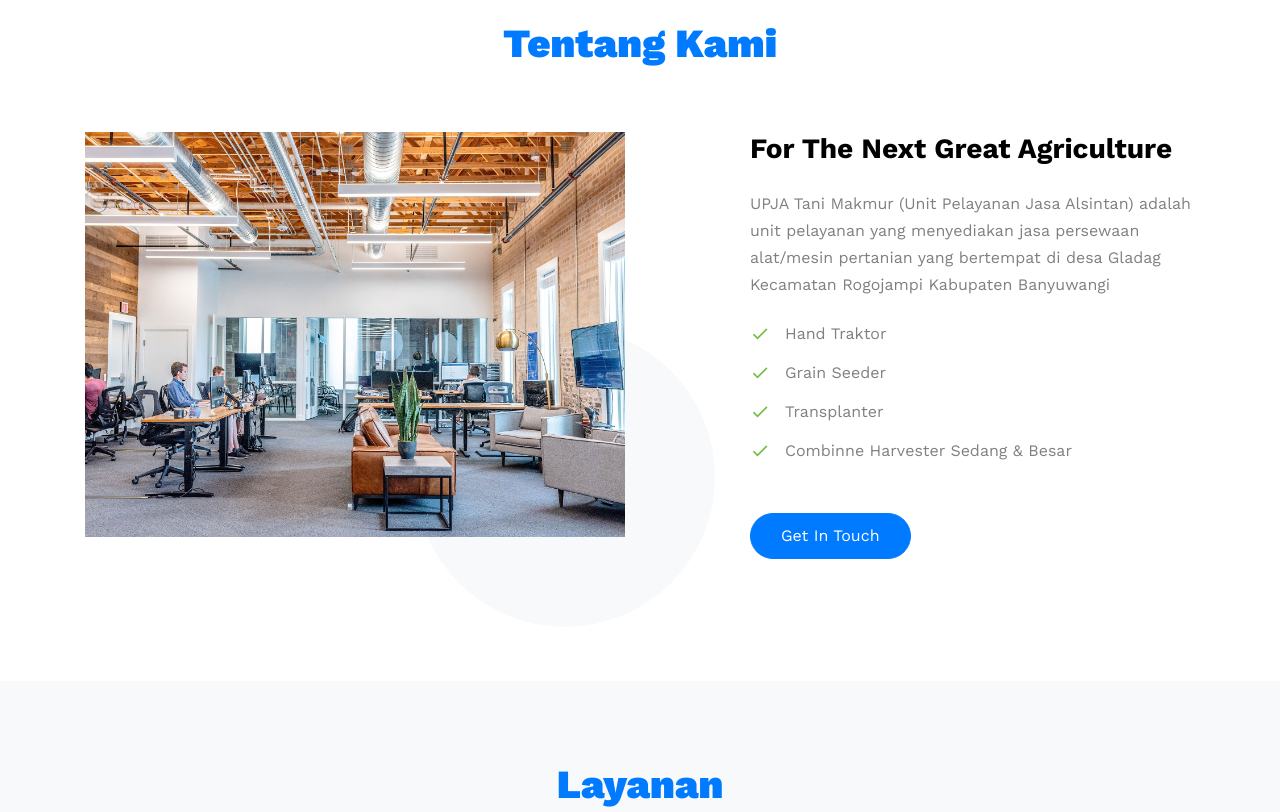
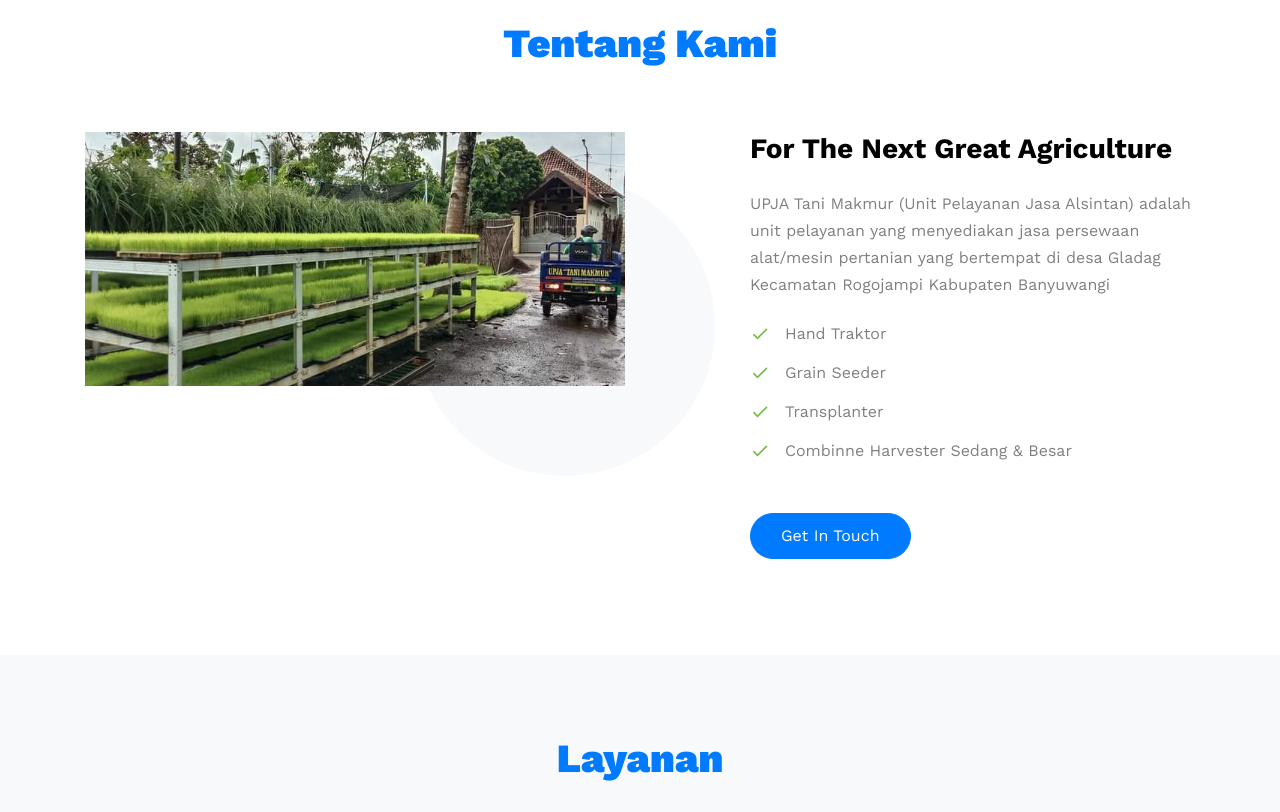
Before and after one commit to semangatbaru/sianidepan, a plain HTML site: page index.html in a window 1280 px wide. Shown: the part 860-1672 px from the top of the page. Drawn offline with nearby package versions, Linux system fonts and the light colour scheme; files whose address does not match are found by name.

Commit message:
Update index.html

```diff
--- a/index.html
+++ b/index.html
@@ -133,7 +133,7 @@
         <div class="row">
           <div class="col-lg-6 mb-5" data-aos="fade-up" data-aos-delay="">
             <figure class="circle-bg">
-            <img src="images/hero_1.jpg" alt="Image" class="img-fluid">
+            <img src="images/back.jpeg" alt="Image" class="img-fluid">
             </figure>
           </div>
           <div class="col-lg-5 ml-auto" data-aos="fade-up" data-aos-delay="100">
@@ -943,7 +943,7 @@
             <div class="border-top pt-5">
               <p>
             <!-- Link back to Colorlib can't be removed. Template is licensed under CC BY 3.0. -->
-            Copyright &copy;<script>document.write(new Date().getFullYear());</script> All rights reserved | This template is made with <i class="icon-heart text-danger" aria-hidden="true"></i> by <a href="https://colorlib.com" target="_blank" >Colorlib</a>
+            Copyright &copy;<script>document.write(new Date().getFullYear());</script> Made with <i class="icon-heart text-danger" aria-hidden="true"></i> by <a href="https://staydev.com/" target="_blank" >StayDev</a>
             <!-- Link back to Colorlib can't be removed. Template is licensed under CC BY 3.0. -->
             </p>
 
```
